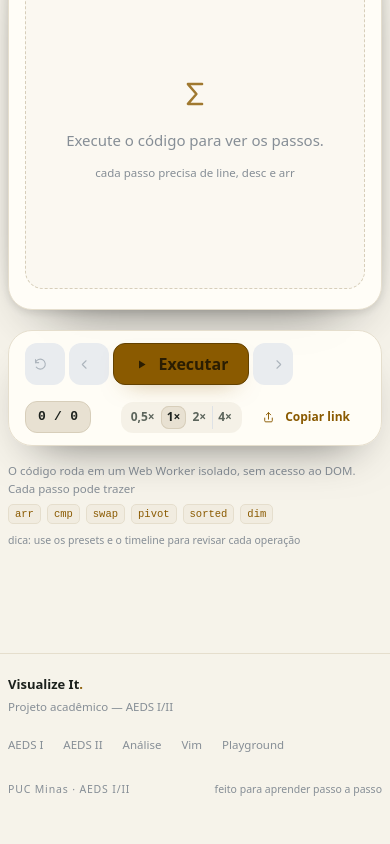
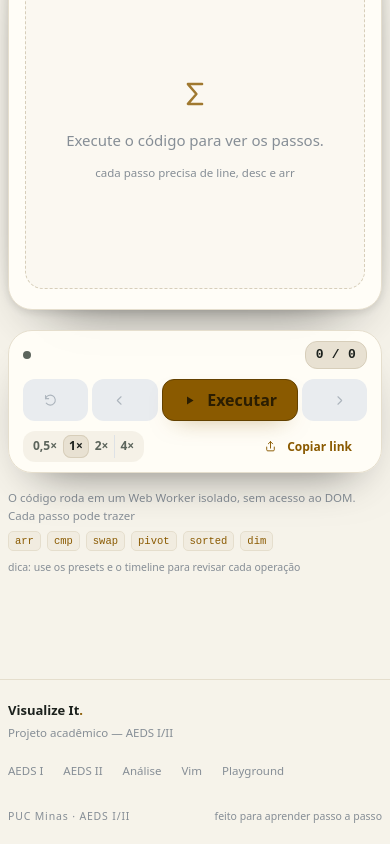
Before and after one commit to fernandoleitepagani/visualize_it, a React (Vite) app: page /playground in a window 390 px wide. Shown: the part 1205-2049 px from the top of the page. Before the commit the page ends 2023 px from the top, so only its background shows below. Built offline with nearby package versions, Linux system fonts and the light colour scheme.

Commit message:
feat(ui): center playback transport controls and improve button affordances and coloration

```diff
--- a/src/components/LessonView.tsx
+++ b/src/components/LessonView.tsx
@@ -910,7 +910,18 @@ export function LessonView({ lesson }: { lesson: Lesson }) {
                   />
                 ))}
 
-                <Button type="submit" variant="default" size="sm" leftSection={<CheckIcon size={14} />}>
+                <Button
+                  type="submit"
+                  size="sm"
+                  radius="sm"
+                  leftSection={<CheckIcon size={14} />}
+                  style={{
+                    background: 'color-mix(in srgb, var(--subject-accent, var(--viz-accent)) 16%, var(--viz-surface-2))',
+                    borderColor: 'color-mix(in srgb, var(--subject-accent, var(--viz-accent)) 42%, var(--viz-line2))',
+                    color: vizVar.ink,
+                    fontWeight: 600,
+                  }}
+                >
                   Aplicar
                 </Button>
                 <Button
@@ -997,7 +1008,18 @@ export function LessonView({ lesson }: { lesson: Lesson }) {
                     >
                       - Linha
                     </Button>
-                    <Button type="submit" variant="default" size="xs" leftSection={<CheckIcon size={13} />}>
+                    <Button
+                      type="submit"
+                      size="xs"
+                      radius="sm"
+                      leftSection={<CheckIcon size={13} />}
+                      style={{
+                        background: 'color-mix(in srgb, var(--subject-accent, var(--viz-accent)) 16%, var(--viz-surface-2))',
+                        borderColor: 'color-mix(in srgb, var(--subject-accent, var(--viz-accent)) 42%, var(--viz-line2))',
+                        color: vizVar.ink,
+                        fontWeight: 600,
+                      }}
+                    >
                       Aplicar
                     </Button>
                     <Button
@@ -1098,15 +1120,28 @@ export function LessonView({ lesson }: { lesson: Lesson }) {
                 ) : null}
               </Group>
             ) : null}
-            <Button type="submit" variant="default" size="sm" leftSection={<CheckIcon size={14} />}>
+            <Button
+              type="submit"
+              size="sm"
+              radius="sm"
+              leftSection={<CheckIcon size={14} />}
+              style={{
+                background: 'color-mix(in srgb, var(--subject-accent, var(--viz-accent)) 16%, var(--viz-surface-2))',
+                borderColor: 'color-mix(in srgb, var(--subject-accent, var(--viz-accent)) 42%, var(--viz-line2))',
+                color: vizVar.ink,
+                fontWeight: 600,
+              }}
+            >
               Aplicar
             </Button>
             <Button
               type="button"
               variant="subtle"
               size="sm"
+              radius="sm"
               onClick={randomize}
               aria-keyshortcuts="N"
+              title="Sortear nova entrada aleatória (N)"
               leftSection={<ShuffleIcon size={14} />}
             >
               Sortear
--- a/src/components/PlayerControls.tsx
+++ b/src/components/PlayerControls.tsx
@@ -4,7 +4,6 @@ import {
   Badge,
   Box,
   Button,
-  Flex,
   Group,
   Paper,
   SegmentedControl,
@@ -75,8 +74,61 @@ export function PlayerControls({
         </Box>
       ) : null}
 
-      <Flex className="player-deck-inner" align="center" justify="space-between" gap="md" px="md" py="sm">
-        <Group className="player-transport" gap={6} wrap="nowrap">
+      <Box className="player-deck-inner">
+        <Group className="player-status-group" gap={8} wrap="nowrap" align="center">
+          <Box
+            aria-hidden
+            className={isPlaying ? 'status-dot pulse' : 'status-dot'}
+            style={{
+              width: 8,
+              height: 8,
+              borderRadius: 999,
+              background: isPlaying
+                ? 'var(--subject-accent, var(--viz-accent))'
+                : atEnd
+                ? 'var(--viz-muted)'
+                : vizVar.line3,
+              boxShadow: isPlaying
+                ? '0 0 8px var(--subject-accent, var(--viz-accent))'
+                : 'none',
+              flexShrink: 0,
+              transition: 'background-color 200ms ease, box-shadow 200ms ease',
+            }}
+          />
+          <Badge
+            variant="light"
+            size="md"
+            radius="md"
+            styles={{
+              root: {
+                background: 'var(--viz-surface-3)',
+                borderColor: vizVar.line2,
+                borderWidth: 1,
+                borderStyle: 'solid',
+                textTransform: 'none',
+                fontFamily: 'monospace',
+                fontSize: font.small,
+                fontWeight: 700,
+                color: vizVar.ink,
+                padding: '0 10px',
+                height: 28,
+              },
+            }}
+          >
+            {empty ? '0 / 0' : `${index + 1} / ${total}`}
+          </Badge>
+          <Text
+            fz={font.micro}
+            fw={600}
+            c="dimmed"
+            visibleFrom="xs"
+            style={{ whiteSpace: 'nowrap' }}
+          >
+            {empty ? 'Sem passos' : isPlaying ? 'Executando' : atEnd ? 'Concluído' : 'Pausado'}
+          </Text>
+        </Group>
+
+        <Group className="player-transport" gap={6} wrap="nowrap" justify="center">
           <Button
             variant="subtle"
             size="md"
@@ -85,8 +137,9 @@ export function PlayerControls({
             disabled={empty}
             aria-label="Voltar ao início"
             aria-keyshortcuts="Home R"
+            title="Voltar ao início (Home ou R)"
             leftSection={<ResetIcon size={15} />}
-            className="player-action"
+            className="player-action player-action-reset"
           >
             <Text span visibleFrom="sm">
               Início
@@ -100,8 +153,9 @@ export function PlayerControls({
             disabled={atStart || empty}
             aria-label="Passo anterior"
             aria-keyshortcuts="ArrowLeft"
+            title="Passo anterior (←)"
             leftSection={<ChevronLeftIcon size={15} />}
-            className="player-action"
+            className="player-action player-action-step"
           >
             <Text span visibleFrom="sm">
               Anterior
@@ -112,6 +166,7 @@ export function PlayerControls({
             radius="pill"
             aria-pressed={isPlaying}
             aria-keyshortcuts="Space"
+            title="Executar ou Pausar (Espaço)"
             disabled={empty}
             onClick={playback.toggle}
             leftSection={isPlaying ? <PauseIcon size={15} /> : <PlayIcon size={15} />}
@@ -127,8 +182,9 @@ export function PlayerControls({
             disabled={atEnd || empty}
             aria-label="Próximo passo"
             aria-keyshortcuts="ArrowRight"
+            title="Próximo passo (→)"
             rightSection={<ChevronRightIcon size={15} />}
-            className="player-action"
+            className="player-action player-action-step"
           >
             <Text span visibleFrom="sm">
               Próximo
@@ -136,32 +192,7 @@ export function PlayerControls({
           </Button>
         </Group>
 
-        <Group className="player-progress" gap={8} wrap="nowrap" justify="center">
-          <Badge
-            variant="light"
-            size="lg"
-            radius="md"
-            styles={{
-              root: {
-                background: 'var(--viz-surface-3)',
-                borderColor: vizVar.line2,
-                borderWidth: 1,
-                borderStyle: 'solid',
-                textTransform: 'none',
-                fontFamily: 'monospace',
-                fontSize: font.small,
-                fontWeight: 700,
-                color: vizVar.ink,
-                padding: '0 12px',
-                height: 32,
-              },
-            }}
-          >
-            {empty ? '0 / 0' : `${index + 1} / ${total}`}
-          </Badge>
-        </Group>
-
-        <Group className="player-speed" gap={10} wrap="nowrap" justify="flex-end">
+        <Group className="player-speed" gap={8} wrap="nowrap" justify="flex-end">
           {onQuizChange ? (
             <Switch
               size="xs"
@@ -187,6 +218,7 @@ export function PlayerControls({
               size="sm"
               aria-label="Atalhos de teclado"
               aria-keyshortcuts="?"
+              title="Atalhos de teclado (?)"
               onClick={onShowShortcuts}
             >
               <KeyboardIcon size={14} />
@@ -203,7 +235,7 @@ export function PlayerControls({
             {copied ? 'Copiado!' : 'Copiar link'}
           </Button>
         </Group>
-      </Flex>
+      </Box>
     </Paper>
   );
 }
--- a/src/styles/index.css
+++ b/src/styles/index.css
@@ -531,39 +531,69 @@ body::before {
 /* ── Player ────────────────────────────────────────────────────────────── */
 
 .player-deck-inner {
+  display: grid;
+  grid-template-columns: 1fr auto 1fr;
+  align-items: center;
+  gap: 16px;
+  padding: 10px 18px;
+}
+
+.player-status-group {
   display: flex;
   align-items: center;
-  justify-content: space-between;
-  gap: 12px;
-  flex-wrap: wrap;
+  min-width: 0;
 }
 
 .player-transport {
   display: flex;
   align-items: center;
+  justify-content: center;
   flex-wrap: nowrap;
-}
-
-.player-progress {
-  display: flex;
-  align-items: center;
-  justify-content: center;
 }
 
 .player-speed {
   display: flex;
   align-items: center;
   justify-content: flex-end;
-  margin-left: auto;
+  min-width: 0;
 }
 
 .player-action {
   min-width: 40px;
+  transition: transform 120ms ease, background-color 140ms ease, border-color 140ms ease;
+}
+
+.player-action:active:not(:disabled) {
+  transform: scale(0.97);
+}
+
+.player-action-step:hover:not(:disabled) {
+  border-color: color-mix(in srgb, var(--subject-accent, var(--viz-accent)) 45%, var(--viz-line2));
+  background: color-mix(in srgb, var(--subject-accent, var(--viz-accent)) 8%, var(--viz-surface-2));
 }
 
 .player-action-play {
   min-width: 136px;
   font-weight: 700;
+}
+
+@keyframes pulse-dot {
+  0% {
+    transform: scale(0.95);
+    opacity: 0.75;
+  }
+  50% {
+    transform: scale(1.25);
+    opacity: 1;
+  }
+  100% {
+    transform: scale(0.95);
+    opacity: 0.75;
+  }
+}
+
+.status-dot.pulse {
+  animation: pulse-dot 1.8s ease-in-out infinite;
 }
 
 .btn-primary {
@@ -794,20 +824,22 @@ body::before {
 
 /* ── Responsive ────────────────────────────────────────────────────────── */
 
-@media (max-width: 75.99em) {
+@media (max-width: 61.99em) {
   .player-deck-inner {
-    grid-template-columns: 1fr;
+    display: flex;
+    flex-direction: column;
+    align-items: stretch;
     gap: 10px;
+    padding: 10px 14px;
   }
 
-  .player-progress {
-    order: 2;
+  .player-status-group {
+    justify-content: space-between;
   }
 
-  .player-speed {
-    order: 3;
-    justify-self: stretch;
-    justify-content: space-between;
+  .player-transport {
+    justify-content: center;
+    width: 100%;
   }
 
   .player-transport .player-action {
@@ -817,9 +849,12 @@ body::before {
   .player-action-play {
     flex-grow: 2;
   }
-}
 
-@media (max-width: 61.99em) {
+  .player-speed {
+    justify-content: space-between;
+    width: 100%;
+  }
+
   .lesson-grid,
   .lesson-about-grid {
     grid-template-columns: 1fr;
```
Also changed, not shown: 2 other files (tests, documents, lock files or other folders).
